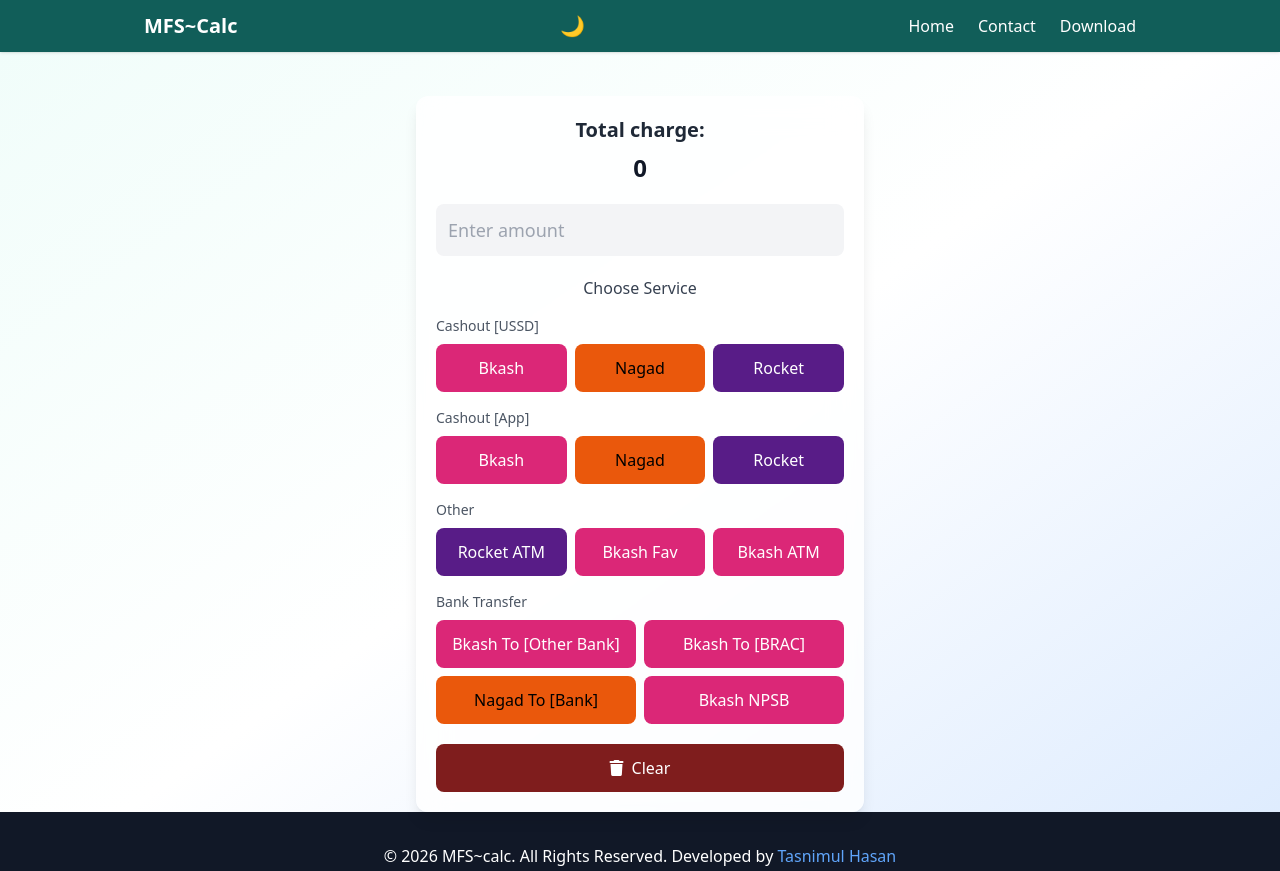
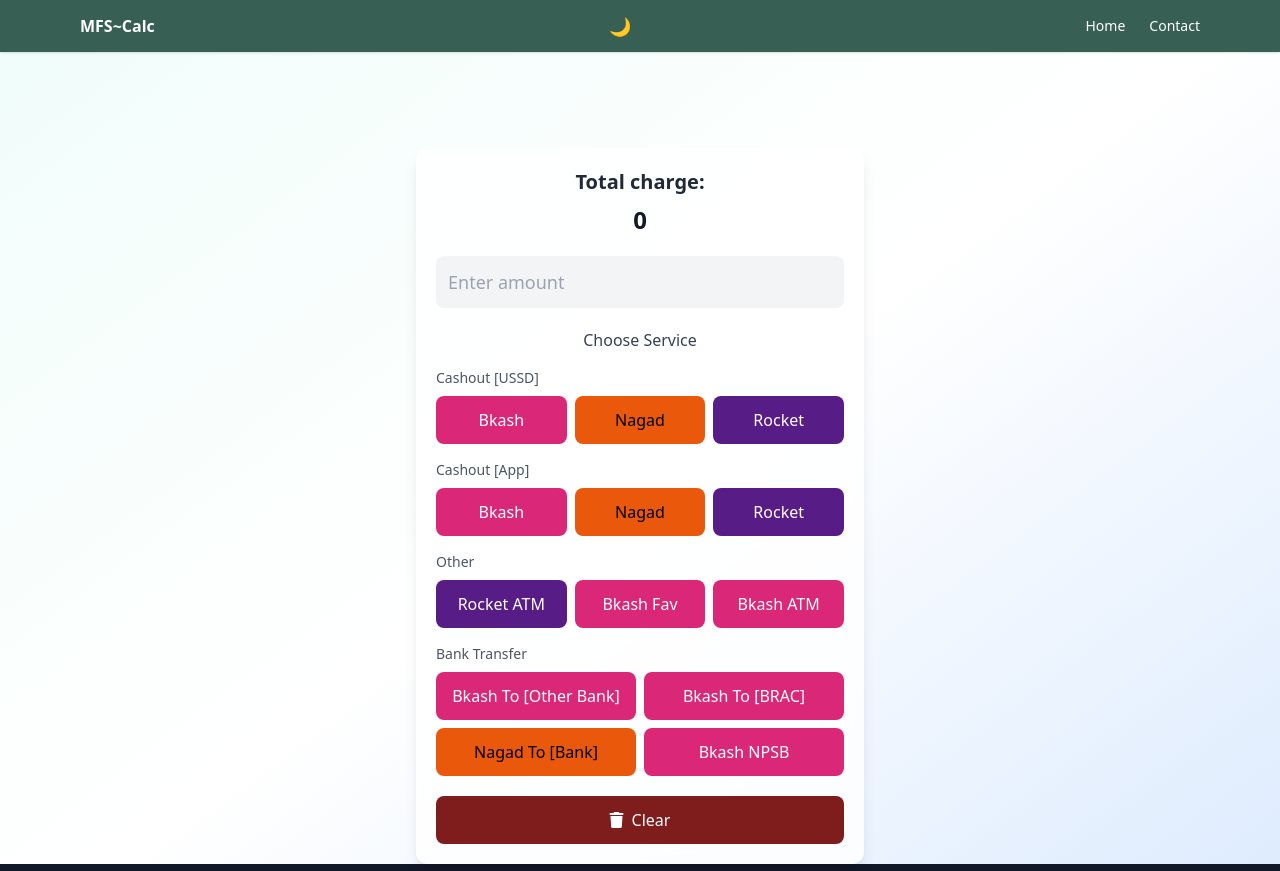
Before and after one commit to mfscalc/mfscalc.github.io, a plain HTML site: page mfscalc.html in a window 1280 px wide. Shown: the top 871 px of the page. Drawn offline with nearby package versions, Linux system fonts and the light colour scheme.

Commit message:
Add files via upload

```diff
--- a/mfscalc.html
+++ b/mfscalc.html
@@ -30,35 +30,26 @@
 text-gray-800 dark:text-gray-200">
 
 <!-- Navbar -->
-<header class="bg-teal-800 fixed top-0 left-0 w-full shadow z-50">
-  <div class="max-w-5xl mx-auto flex justify-between items-center px-4 py-3">
-    <h1 class="text-white text-xl font-bold">MFS~Calc</h1>
+<header class="bg-primary dark:bg-gray-800 sticky top-0 z-50 shadow">
+  <nav class="max-w-6xl mx-auto flex justify-between items-center px-4 py-3">
+
+    <h1 class="text-white font-semibold">MFS~Calc</h1>
 
     <div class="flex items-center gap-3">
-      <!-- Theme Toggle -->
-      <button onclick="toggleTheme()" id="themeToggle" class="text-white text-xl">
-        🌙
-      </button>
-
-      <!-- Mobile Menu -->
-      <button onclick="toggleMenu()" class="md:hidden text-white text-2xl">
-        ☰
-      </button>
+      <button id="themeToggle" class="text-white text-lg">🌙</button>
+      <button id="menuBtn" class="md:hidden text-white text-xl">☰</button>
     </div>
 
-    <nav class="hidden md:flex gap-6 text-white">
-      <a href="index.html" class="hover:underline">Home</a>
-      <a href="contact.html" class="hover:underline">Contact</a>
-      <a href="https://github.com/nh-404/MFS-Calculator/releases/download/v1.1.4/MFS.Calculatior_v1.1.4.apk" class="hover:underline">Download</a>
-    </nav>
-  </div>
+    <div class="hidden md:flex gap-6 text-white text-sm">
+      <a href="index.html" class="hover:text-white transition-colors duration-200">Home</a>
+      <a href="contact.html" class="hover:text-white transition-colors duration-200">Contact</a>
+    </div>
+  </nav>
 
-  <!-- Mobile Menu -->
-  <div id="mobileMenu" class="hidden flex-col bg-teal-800 text-white md:hidden px-4 pb-4">
-    <a href="index.html" class="py-2 border-b border-white/20">Home</a>
-    <a href="contact.html" class="py-2 border-b border-white/20">Contact</a>
-    <a href="https://github.com/nh-404/MFS-Calculator/releases/download/v1.1.4/MFS.Calculatior_v1.1.4.apk" class="py-2 border-b border-white/20">Download</a>
-  </div>
+    <div id="mobileMenu" class="md:hidden hidden bg-primary dark:bg-gray-800 px-5 pb-4 pt-2 shadow-inner">
+      <a href="index.html" class="block py-2 text-white/90 hover:text-white">Home</a>
+      <a href="contact.html" class="block py-2 text-white font-medium">Contact</a>
+    </div>
 </header>
 
 <!-- Main -->
```
